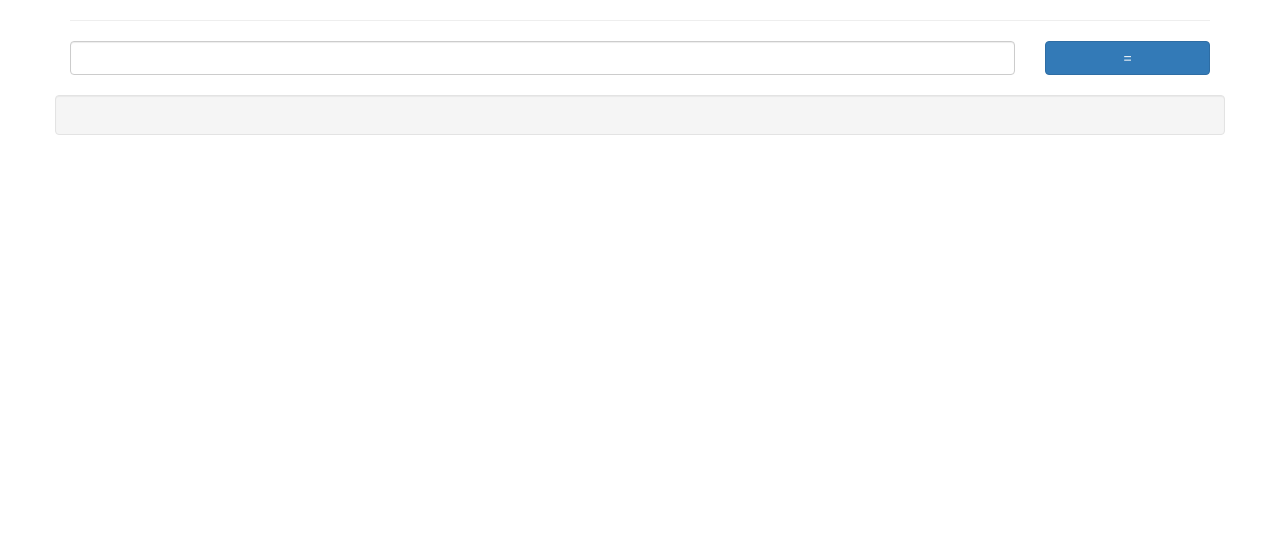
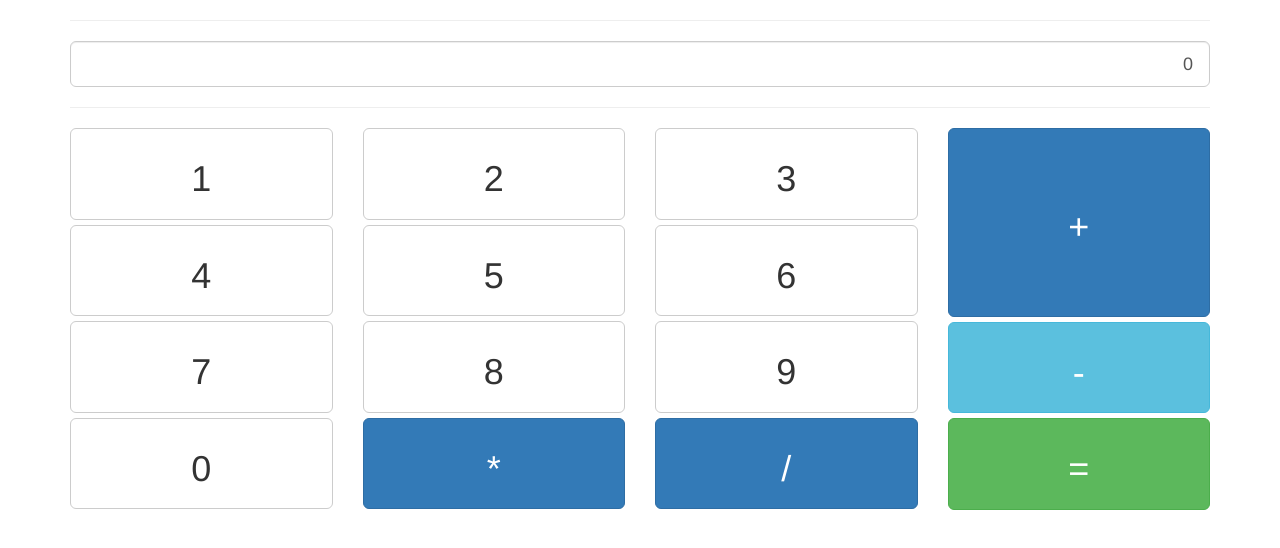
Before and after one commit to Growday/growday.github.io, a plain HTML site: page calculator.html in a window 1280 px wide. Drawn offline with nearby package versions, Linux system fonts and the light colour scheme.

Commit message:
implment simple calculator

```diff
--- a/calculator.html
+++ b/calculator.html
@@ -1,34 +1,109 @@
 <!DOCTYPE html>
 <html>
+
 <head>
     <title>Calculator</title>
     <link href="http://libs.baidu.com/bootstrap/3.0.3/css/bootstrap.min.css" rel="stylesheet">
+    <style type="text/css" media="screen">
+    	.plus-btn h1{
+    		line-height: 3.8;
+    	}
+
+    </style>
 </head>
-<body>
+
+<body ng-app="App" ng-controller="AppCtrl">
     <div class="container">
         <hr/>
+        <input class="form-control input-lg input-block text-right h1" ng-model="output" />
+        <hr/>
         <div class="row">
-			<div class="col-md-10">
-				<input class="form-control form-lg" />
+            <div class="col-xs-3">
+                <button class="btn btn-lg btn-default btn-block" ng-click="num(1)">
+                    <h1>1</h1>
+                </button>
+                <button class="btn btn-lg btn-default btn-block" ng-click="num(4)">
+                    <h1>4</h1>
+                </button>
+                <button class="btn btn-lg btn-default btn-block" ng-click="num(7)">
+                    <h1>7</h1>
+                </button>
+                <button class="btn btn-lg btn-default btn-block" ng-click="num(0)">
+                    <h1>0</h1>
+                </button>
             </div>
-			<div class="col-md-2">
-				<button onclick="calculate();" class="btn btn-primary btn-block">=</button>
+            <div class="col-xs-3">
+                <button class="btn btn-lg btn-default btn-block" ng-click="num(2)">
+                    <h1>2</h1>
+                </button>
+                <button class="btn btn-lg btn-default btn-block" ng-click="num(5)">
+                    <h1>5</h1>
+                </button>
+                <button class="btn btn-lg btn-default btn-block" ng-click="num(8)">
+                    <h1>8</h1>
+                </button>
+                <button class="btn btn-lg btn-primary btn-block" ng-click="operator('*')">
+                    <h1>*</h1>
+                </button>
+
             </div>
+            <div class="col-xs-3">
+                <button class="btn btn-lg btn-default btn-block" ng-click="num(3)">
+                    <h1>3</h1>
+                </button>
+                <button class="btn btn-lg btn-default btn-block" ng-click="num(6)">
+                    <h1>6</h1>
+                </button>
+                <button class="btn btn-lg btn-default btn-block" ng-click="num(9)">
+                    <h1>9</h1>
+                </button>
+                <button class="btn btn-lg btn-primary btn-block" ng-click="operator('/')">
+                    <h1>/</h1>
+                </button>
             </div>
-		<br/>
-		<div class="row">
-			<div id="console" class="col-md-12 well text-right">
+            <div class="col-xs-3">
+                <button class="btn btn-lg btn-primary btn-block plus-btn" ng-click="operator('+')">
+                    <h1>+</h1>
+                </button>
+                <button class="btn btn-lg btn-info btn-block" ng-click="operator('-')">
+                    <h1>-</h1>
+                </button>
+                <button class="btn btn-lg btn-success btn-block" ng-click="cal()">
+                    <h1>=</h1>
+                </button>
             </div>
         </div>
     </div>
 
     <script src="http://libs.baidu.com/jquery/2.0.0/jquery.min.js"></script>
+    <script src="http://apps.bdimg.com/libs/angular.js/1.2.16/angular.min.js"></script>
     <script type="text/javascript">
-		function calculate(){
-			var exp = $('input').val();
-			var result = eval(exp);
-			$('#console').html(result);
+    angular.module('App', [])
+        .controller('AppCtrl', function($scope) {
+            $scope.output = '0';
+            var init = true;
+
+            $scope.num = function(num) {
+                $scope.output = init ? num : $scope.output + num.toString();
+                init = false;
+            };
+
+            $scope.operator = function(op) {
+                $scope.output = init ? op : $scope.output + op.toString();
+                init = false;
+            };
+
+            $scope.cal = function() {
+                try {
+                    var res = eval($scope.output);
+                    $scope.output += '=' + res;
+                } catch (ex) {
+                    $scope.output = 'Error!';
                 }
+                init = true;
+            };
+        });
     </script>
 </body>
+
 </html>
```
Lines whose indentation alone changed are shown as unchanged.
